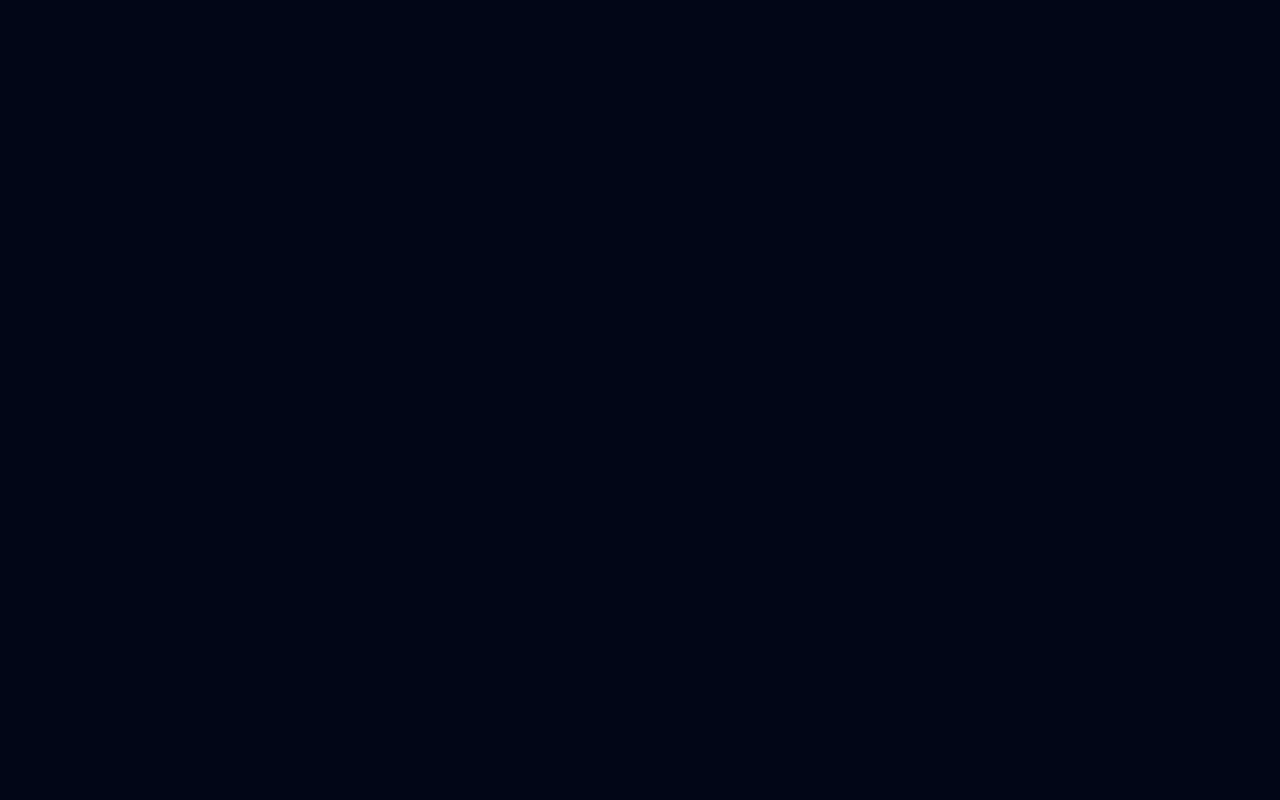
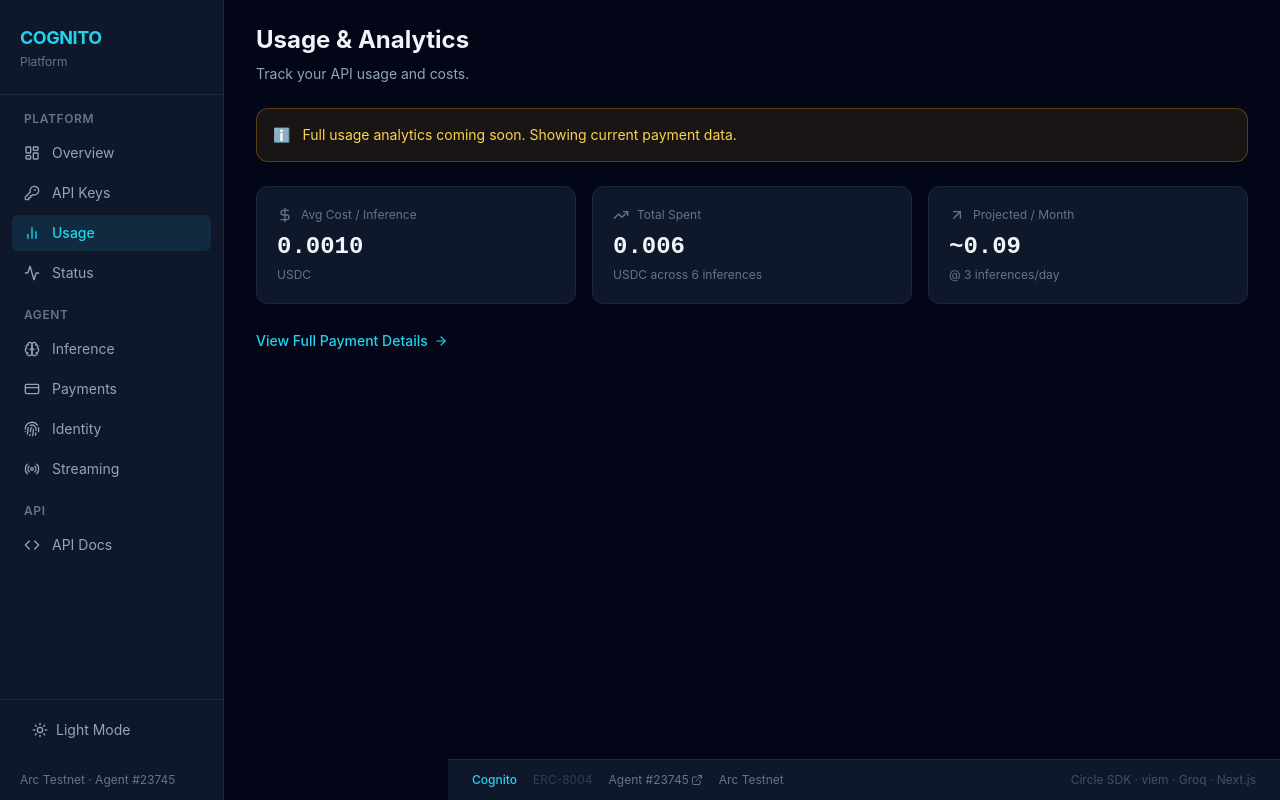
Before and after one commit to 0xdirosa/cognito, a Next.js app in the folder dashboard/: page /dashboard/usage in a window 1280 px wide. Before the commit this address had no page. Built offline with nearby package versions, Linux system fonts and the light colour scheme; no server answers.

Commit message:
fix: improve usage and api-keys pages with stats embed and quick start
Co-authored-by: CommandCodeBot <noreply@commandcode.ai>

```diff
--- a/dashboard/app/dashboard/api-keys/page.tsx
+++ b/dashboard/app/dashboard/api-keys/page.tsx
@@ -1,11 +1,19 @@
 /**
- * API Keys page — manage API keys for Cognito inference API.
+ * API Keys page — manage API keys + quick start guide.
  */
-import { KeyRound } from "lucide-react";
+"use client";
+
+import Link from "next/link";
+import { useState } from "react";
+import { KeyRound, Copy, Check, ArrowRight } from "lucide-react";
+
+const KEY_HINT = "cog_****hqiw";
+const CODE = `curl -X POST https://cognito-dashboard.vercel.app/api/v1/inference \\
+  -H "X-Cognito-API-Key: ${KEY_HINT}" \\
+  -H "Content-Type: application/json" \\
+  -d '{"prompt": "Hello, Cognito!"}'`;
 
 export default function ApiKeysPage() {
-  const keyHint = "cog_****hqiw";
-
   return (
     <div>
       <h1 className="text-2xl font-bold text-[var(--text-primary)] mb-2">API Keys</h1>
@@ -14,7 +22,7 @@ export default function ApiKeysPage() {
       </p>
 
       <div
-        className="rounded-xl border p-10 flex flex-col items-center justify-center text-center"
+        className="rounded-xl border p-10 flex flex-col items-center justify-center text-center mb-6"
         style={{
           background: "var(--bg-card)",
           borderColor: "var(--border)",
@@ -33,13 +41,74 @@ export default function ApiKeysPage() {
           }}
         >
           <span style={{ color: "var(--text-secondary)" }}>Current key:</span>
-          {keyHint}
+          {KEY_HINT}
         </div>
 
         <p className="text-xs text-[var(--text-muted)] mt-3">
           Use with <code className="bg-[var(--bg-surface)] px-1 rounded">X-Cognito-API-Key</code> header
         </p>
       </div>
+
+      {/* Quick Start */}
+      <div
+        className="rounded-xl border p-6"
+        style={{
+          background: "var(--bg-card)",
+          borderColor: "var(--border)",
+        }}
+      >
+        <h2 className="text-sm font-semibold text-[var(--text-secondary)] mb-4">Quick Start</h2>
+
+        <div
+          className="relative rounded-lg p-4 mb-4 overflow-x-auto"
+          style={{
+            background: "#020617",
+            border: "1px solid var(--border)",
+          }}
+        >
+          <CopyButton text={CODE} />
+          <pre className="text-sm font-mono leading-relaxed" style={{ color: "#e2e8f0" }}>
+            <code>
+              <span style={{ color: "#22c55e" }}>$</span>{" "}
+              <span style={{ color: "var(--accent)" }}>curl</span>{" "}
+              -X POST https://cognito-dashboard.vercel.app/api/v1/inference \<br />
+              {"  "}-H <span style={{ color: "#fcd34d" }}>&quot;X-Cognito-API-Key: {KEY_HINT}&quot;</span> \<br />
+              {"  "}-H <span style={{ color: "#fcd34d" }}>&quot;Content-Type: application/json&quot;</span> \<br />
+              {"  "}-d <span style={{ color: "#fcd34d" }}>&#39;{`{"prompt": "Hello, Cognito!"}`}&#39;</span>
+            </code>
+          </pre>
+        </div>
+
+        <Link
+          href="/dashboard/api"
+          className="inline-flex items-center gap-1.5 text-sm font-medium hover:underline"
+          style={{ color: "var(--accent)" }}
+        >
+          View Full API Docs
+          <ArrowRight className="w-3.5 h-3.5" />
+        </Link>
+      </div>
     </div>
   );
 }
+
+function CopyButton({ text }: { text: string }) {
+  const [copied, setCopied] = useState(false);
+
+  const handleCopy = async () => {
+    await navigator.clipboard.writeText(text);
+    setCopied(true);
+    setTimeout(() => setCopied(false), 2000);
+  };
+
+  return (
+    <button
+      onClick={handleCopy}
+      className="absolute top-3 right-3 p-2 rounded-lg transition-colors"
+      style={{ color: "var(--text-muted)", background: "var(--bg-surface)" }}
+      title="Copy to clipboard"
+    >
+      {copied ? <Check className="w-4 h-4 text-emerald-400" /> : <Copy className="w-4 h-4" />}
+    </button>
+  );
+}
--- a/dashboard/app/dashboard/usage/page.tsx
+++ b/dashboard/app/dashboard/usage/page.tsx
@@ -1,8 +1,69 @@
 /**
- * Usage page — redirects to payments with a notice banner.
+ * Usage page — shows payment stats with link to full Payments page.
  */
-import { redirect } from "next/navigation";
+import Link from "next/link";
+import { DollarSign, TrendingUp, ArrowUpRight, ArrowRight } from "lucide-react";
 
 export default function UsagePage() {
-  redirect("/dashboard/payments");
+  const avgCost = "0.0010";
+  const totalSpent = "0.006";
+  const projected = "~0.09";
+
+  return (
+    <div>
+      <h1 className="text-2xl font-bold text-[var(--text-primary)] mb-2">Usage &amp; Analytics</h1>
+      <p className="text-sm text-[var(--text-secondary)] mb-6">
+        Track your API usage and costs.
+      </p>
+
+      <div
+        className="rounded-xl border p-4 mb-6 text-sm flex items-center gap-3"
+        style={{
+          background: "var(--warning-bg)",
+          borderColor: "var(--warning-border)",
+          color: "var(--warning-text)",
+        }}
+      >
+        <span>ℹ️</span>
+        <span>Full usage analytics coming soon. Showing current payment data.</span>
+      </div>
+
+      {/* Stats cards — mirrored from Payments page */}
+      <div className="grid grid-cols-2 sm:grid-cols-3 gap-3 sm:gap-4 mb-6">
+        <div className="bg-[var(--bg-card)] border border-[var(--border)] rounded-xl p-5">
+          <div className="flex items-center gap-2 text-[var(--text-muted)] text-xs mb-2">
+            <DollarSign className="w-4 h-4" />
+            Avg Cost / Inference
+          </div>
+          <p className="text-2xl font-bold text-[var(--text-primary)] font-mono">{avgCost}</p>
+          <p className="text-xs text-[var(--text-muted)] mt-1">USDC</p>
+        </div>
+        <div className="bg-[var(--bg-card)] border border-[var(--border)] rounded-xl p-5">
+          <div className="flex items-center gap-2 text-[var(--text-muted)] text-xs mb-2">
+            <TrendingUp className="w-4 h-4" />
+            Total Spent
+          </div>
+          <p className="text-2xl font-bold text-[var(--text-primary)] font-mono">{totalSpent}</p>
+          <p className="text-xs text-[var(--text-muted)] mt-1">USDC across 6 inferences</p>
+        </div>
+        <div className="bg-[var(--bg-card)] border border-[var(--border)] rounded-xl p-5">
+          <div className="flex items-center gap-2 text-[var(--text-muted)] text-xs mb-2">
+            <ArrowUpRight className="w-4 h-4" />
+            Projected / Month
+          </div>
+          <p className="text-2xl font-bold text-[var(--text-primary)] font-mono">{projected}</p>
+          <p className="text-xs text-[var(--text-muted)] mt-1">@ 3 inferences/day</p>
+        </div>
+      </div>
+
+      <Link
+        href="/dashboard/payments"
+        className="inline-flex items-center gap-1.5 text-sm font-medium hover:underline"
+        style={{ color: "var(--accent)" }}
+      >
+        View Full Payment Details
+        <ArrowRight className="w-3.5 h-3.5" />
+      </Link>
+    </div>
+  );
 }
```
